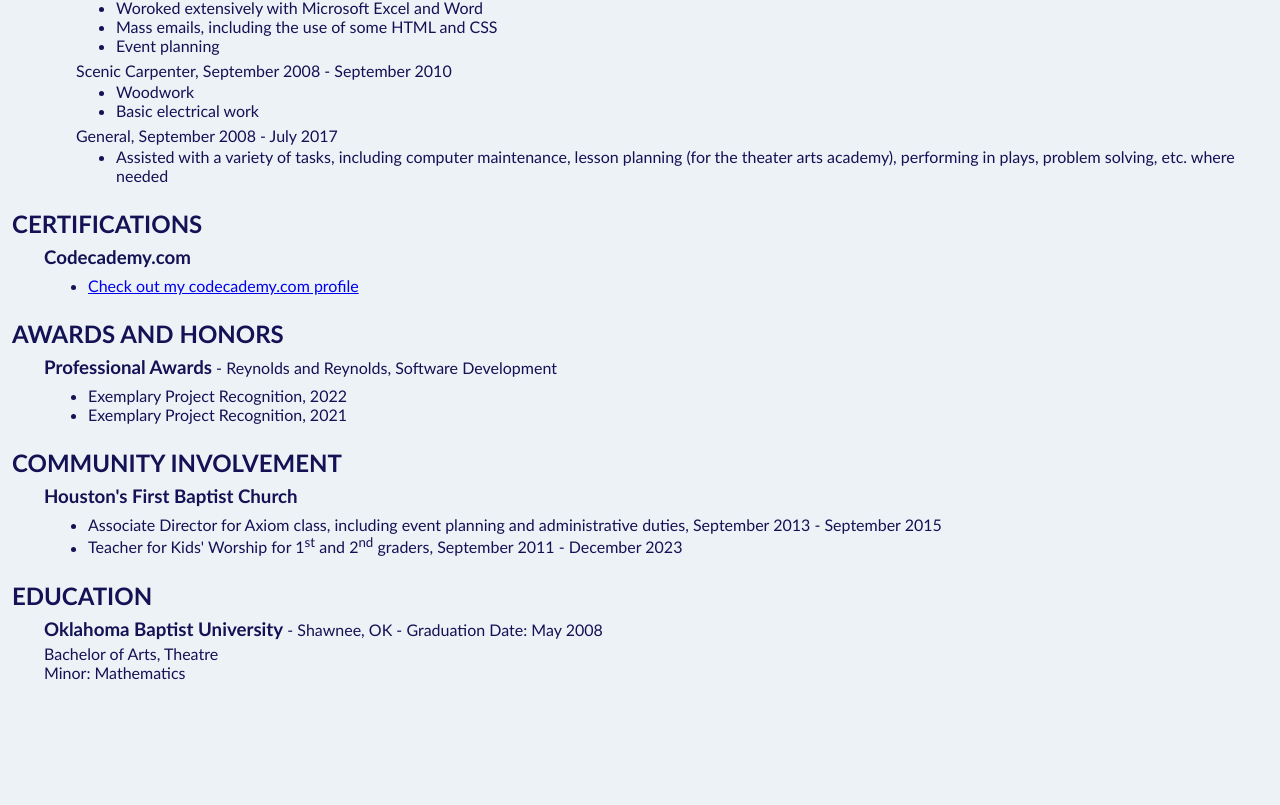
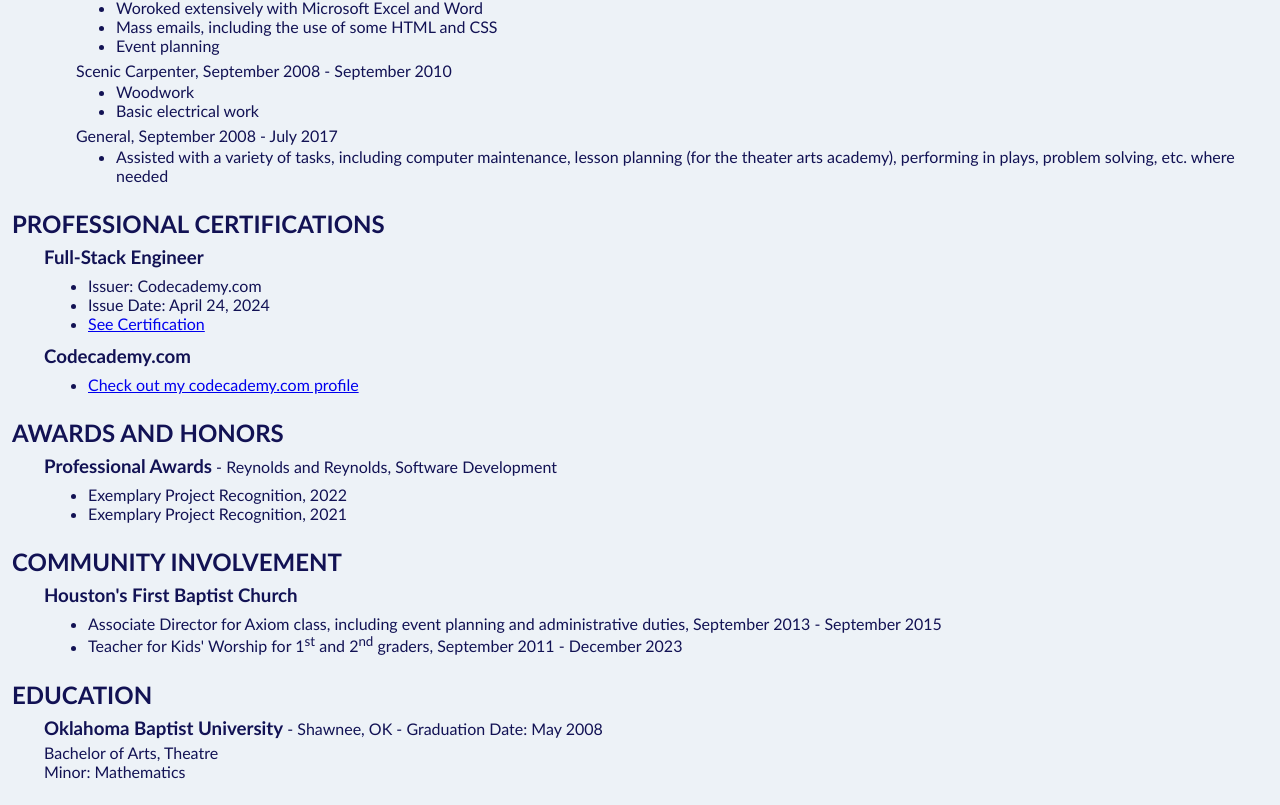
Before and after one commit to tphayes7/Interactive-Resume, a React (Vite) app: page / in a window 1280 px wide. Shown: the part 788-1593 px from the top of the page. Before the commit the page ends 1494 px from the top, so only its background shows below. Built offline with nearby package versions, Linux system fonts and the light colour scheme.

Commit message:
Added Full-Stack Engineer certification

```diff
--- a/index.html
+++ b/index.html
@@ -115,7 +115,15 @@
                 </div>
             </div>
             <div id="certifications" class="section-header">
-                <h2>CERTIFICATIONS</h2>
+                <h2>PROFESSIONAL CERTIFICATIONS</h2>
+                <div id="full-stack" class="indent clickable">
+                    <h3>Full-Stack Engineer</h3>
+                    <ul>
+                        <li>Issuer: Codecademy.com</li>
+                        <li>Issue Date: April 24, 2024</li>
+                        <li><a href="https://www.codecademy.com/profiles/arc7928950029/certificates/ffd0f42cce1a44e9a0108b365047a0a6" target="_blank">See Certification</a></li>
+                    </ul>
+                </div>
                 <div id="codecademy" class="indent">
                     <h3>Codecademy.com</h3>
                     <ul>
--- a/src/App.jsx
+++ b/src/App.jsx
@@ -35,6 +35,7 @@
   document.getElementById('dev').onclick = retrieveBoxData;
   document.getElementById('carpenter').onclick = retrieveBoxData;
   document.getElementById('general').onclick = retrieveBoxData;
+  document.getElementById('full-stack').onclick = retrieveBoxData;
   document.getElementById('exemplary-2021').onclick = retrieveBoxData;
   document.getElementById('exemplary-2022').onclick = retrieveBoxData;
   document.getElementById('HFBC').onclick = retrieveBoxData;
--- a/src/assets/Data/Data.jsx
+++ b/src/assets/Data/Data.jsx
@@ -295,6 +295,29 @@
             )
         },
         {
+            divId: 'full-stack',
+            title: 'Full-Stack Engineer Topics',
+            data: (
+                <>
+                    <ul>
+                        <li>HTML</li>
+                        <li>CSSs</li>
+                        <li>JavaScript</li>
+                        <li>Git and GitHub</li>
+                        <li>React</li>
+                        <li>Redux</li>
+                        <li>Node.js</li>
+                        <li>Express.js</li>
+                        <li>SQL</li>
+                        <li>PostgreSQL</li>
+                        <li>Web Security</li>
+                        <li>Data Structures</li>
+                        <li>Algorithms</li>
+                    </ul>
+                </>
+            )
+        },
+        {
             divId: 'exemplary-2021',
             title: 'Exemplary Project Recognition 2021',
             data: (
```
